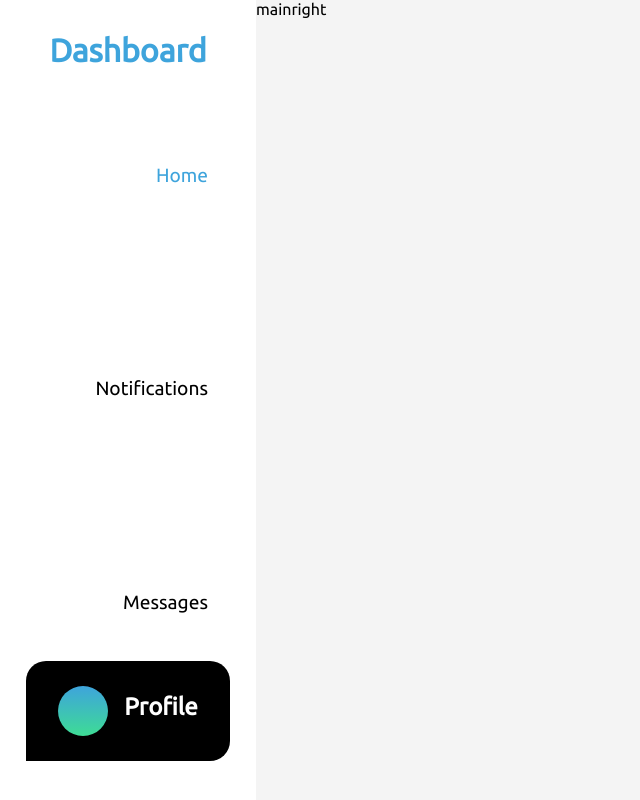
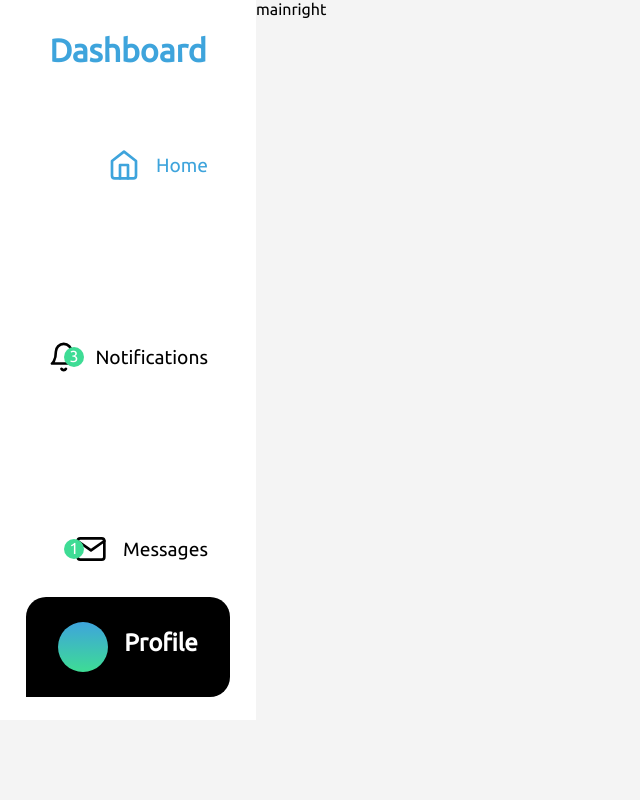
Before and after one commit to Zabzx/Floww-remake, a React (Create React App) app: page /home in a window 1280 px wide. Shown: the whole page, without its empty margins (0-640 px from the left). Built offline with nearby package versions, Linux system fonts and the light colour scheme.

Commit message:
updated icons and stylings for dashboard

```diff
--- a/src/components/Pages/Home/Home.css
+++ b/src/components/Pages/Home/Home.css
@@ -7,7 +7,7 @@ body {
 }
 .dashboard {
     width: 20%;
-    height: 100vh;
+    height: 90vh;
     background-color: white;
 }
 
@@ -27,6 +27,10 @@ body {
     font-size: 1.2rem;
     position: relative;
     cursor: pointer;
+    display: flex;
+    align-items: center;
+    justify-content: flex-end;
+    gap: 1rem;
 }
 
 .dashboard li::after {
@@ -44,11 +48,41 @@ body {
     height: 100%;
 }
 
+.notif::before {
+    content: '3';
+    position: absolute;
+    border-radius: 100%;
+    background-color: var(--primary-green);
+    color: white;
+    left: 4rem;
+    height: 20px;
+    width: 20px;
+    font-size: 1rem;
+    text-align: center;
+}
+
+.msg::before {
+    content: '1';
+    position: absolute;
+    border-radius: 100%;
+    background-color: var(--primary-green);
+    color: white;
+    left: 4rem;
+    height: 20px;
+    width: 20px;
+    font-size: 1rem;
+    text-align: center;
+}
+
 .dashboard-options {
     height: 80%;
     display: flex;
     flex-direction: column;
     justify-content: space-around;
+}
+
+.dashboard-icon {
+    font-size: 2rem;
 }
 
 .profile-link {
--- a/src/components/Pages/Home/Home.jsx
+++ b/src/components/Pages/Home/Home.jsx
@@ -1,5 +1,8 @@
 import React from 'react'
 import './Home.css'
+import {FiHome} from 'react-icons/fi'
+import {FiMail} from 'react-icons/fi'
+import {FiBell} from 'react-icons/fi'
 import DefaultPfp from '../../../assets/default-pfp.jpg'
 
 const Home = () => {
@@ -9,9 +12,9 @@ const Home = () => {
       <div className="dashboard">
         <h1>Dashboard</h1>
         <ul className="dashboard-options">
-          <li className='dashboard-active'>Home</li>
-          <li>Notifications</li>
-          <li>Messages</li>
+          <li className='dashboard-active'><FiHome className='dashboard-icon'/>Home</li>
+          <li className='notif'> <FiBell className='dashboard-icon'/> Notifications</li>
+          <li className='msg'><FiMail className='dashboard-icon'/> Messages</li>
         </ul>
         <div className="profile-link">
           <div className="circle"></div>
```
